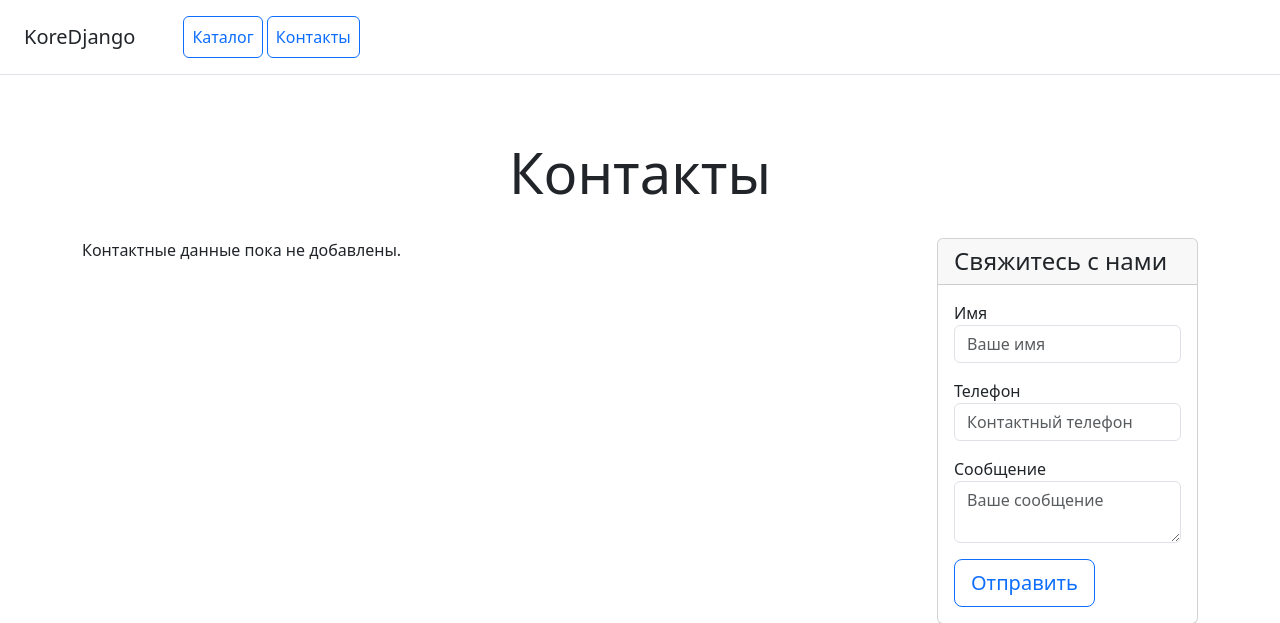
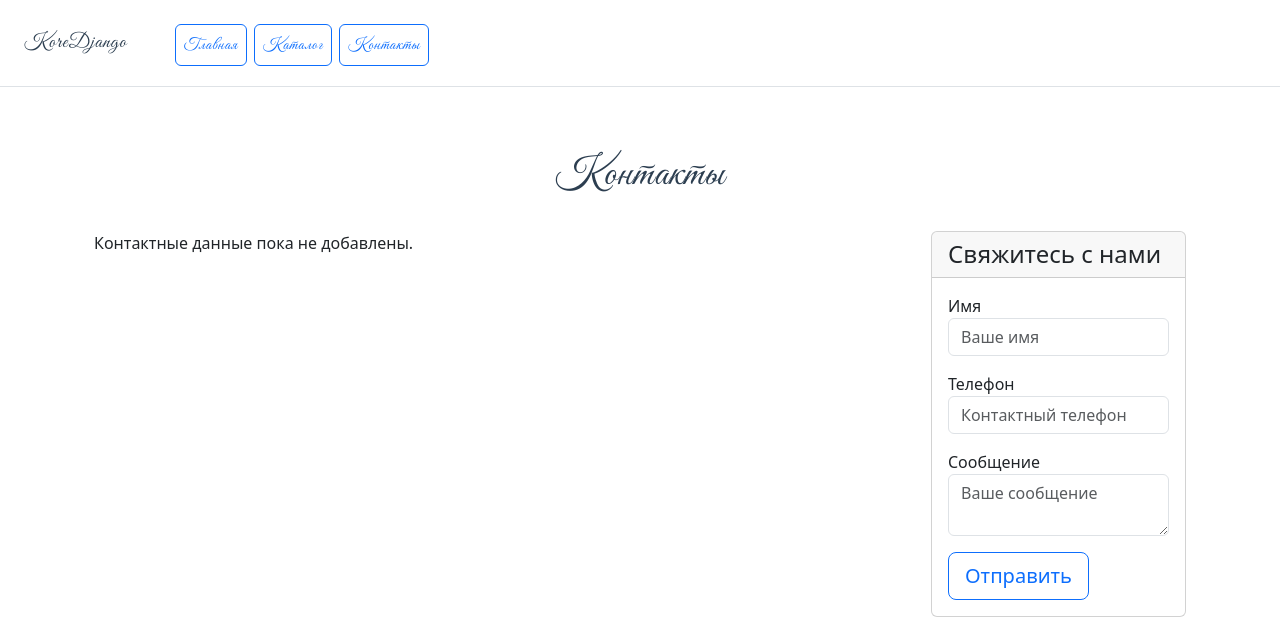
Before and after one commit to AndTiho/KoreDjango, a Django app: page /catalog/contacts/ in a window 1280 px wide. Shown: the top 623 px of the page. Run offline with Django 5.2, Linux system fonts and the light colour scheme; data that the repository does not hold is empty; some libraries are stand-ins or nearby versions.

Commit message:
well...hw 24 DONE without ** task

```diff
--- a/catalog/management/commands/add_products.py
+++ b/catalog/management/commands/add_products.py
@@ -21,7 +21,7 @@ class Command(BaseCommand):
             {'product_name': 'PlayStation 5', 'description': 'Игровая приставка от Японии', 'category':category,
              'price':999, 'product_image': 'photos/PS5.jpg'},
             {'product_name': 'XBox', 'description': 'Игровая приставка от Америки', 'category': category,
-             'price': 799}
+             'price':799, 'product_image': 'photos/XB.jpg'}
         ]
 
         for product_data in products:
--- a/catalog/templates/catalog/base.html
+++ b/catalog/templates/catalog/base.html
@@ -16,36 +16,7 @@
 <div class="container">
     {% block content %}{% endblock %}
 
-    <footer class="pt-4 my-md-5 pt-md-5 border-top">
-        <div class="row">
-            <div class="col-12 col-md">
-                KoreDjango
-                <small class="d-block mb-3 text-muted">&copy; 2025</small>
-            </div>
-            <div class="col-6 col-md">
-                <h5>Категории</h5>
-                <ul class="list-unstyled text-small">
-                    <li><a class="text-muted" href="#">Рассылки</a></li>
-                    <li><a class="text-muted" href="#">Телеграм боты</a></li>
-                    <li><a class="text-muted" href="#">Полезные утилиты</a></li>
-                    <li><a class="text-muted" href="#">Веб-приложения</a></li>
-                    <li><a class="text-muted" href="#">Микросервисы</a></li>
-                </ul>
-            </div>
-            <div class="col-6 col-md">
-                <h5>Дополнительно</h5>
-                <ul class="list-unstyled text-small">
-                    <li><a class="text-muted" href="#">Мы пишем</a></li>
-                </ul>
-            </div>
-            <div class="col-6 col-md">
-                <h5>О нас</h5>
-                <ul class="list-unstyled text-small">
-                    <li><a class="text-muted" href="/contacts/">Контакты</a></li>
-                </ul>
-            </div>
-        </div>
-    </footer>
+    {% include 'catalog/footer.html' %}
 </div>
 <!-- Подключите статичеcкие файлы со скриптами Bootstrap -->
 <script src="/static/js/bootstrap.bundle.mini.js"></script>
--- a/catalog/templates/catalog/contacts.html
+++ b/catalog/templates/catalog/contacts.html
@@ -1,24 +1,11 @@
-<!doctype html>
-<html lang="en">
-<head>
-    <meta charset="utf-8">
-    <meta name="viewport" content="width=device-width, initial-scale=1">
-    <title>KoreDjango</title>
-    <link href="/static/css/bootstrap.min.css" rel="stylesheet">
-    <link href="/static/bootstrap-icons/bootstrap-icons.mini.css" rel="stylesheet">
-    <!-- Подключите статичеcкие файлы со стилями Bootstrap -->
-</head>
-<body>
-<div class="d-flex flex-column flex-md-row align-items-center p-3 px-md-4 mb-3 bg-white border-bottom box-shadow">
-    <h5 class="my-0 mr-md-auto font-weight-normal">KoreDjango</h5>
-    <nav class="ms-5">
-        <a class="p-2 btn btn-outline-primary" href="/">Каталог</a>
-        <a class="p-2 btn btn-outline-primary" href="/contacts/">Контакты</a>
-    </nav>
-</div>
+{% extends 'catalog/base.html' %}
+
+{% block title %}Главная страница{% endblock %}
+
+{% block content %}
 
 <div class="pricing-header px-3 py-3 pt-md-5 pb-md-4 mx-auto text-center">
-    <h1 class="display-4">Контакты</h1>
+    <h1 class="display-4 great-vibes-regular fs-1">Контакты</h1>
 </div>
 
 <div class="container">
@@ -73,40 +60,4 @@
             </div>
         </div>
     </div>
-
-    <footer class="pt-4 my-md-5 pt-md-5 border-top">
-        <div class="row">
-            <div class="col-12 col-md">
-                KoreDjango
-                <small class="d-block mb-3 text-muted">&copy; 2025</small>
-            </div>
-            <div class="col-6 col-md">
-                <h5>Категории</h5>
-                <ul class="list-unstyled text-small">
-                    <li><a class="text-muted" href="#">Рассылки</a></li>
-                    <li><a class="text-muted" href="#">Телеграм боты</a></li>
-                    <li><a class="text-muted" href="#">Полезные утилиты</a></li>
-                    <li><a class="text-muted" href="#">Веб-приложения</a></li>
-                    <li><a class="text-muted" href="#">Микросервисы</a></li>
-                </ul>
-            </div>
-            <div class="col-6 col-md">
-                <h5>Дополнительно</h5>
-                <ul class="list-unstyled text-small">
-                    <li><a class="text-muted" href="#">Мы пишем</a></li>
-                </ul>
-            </div>
-            <div class="col-6 col-md">
-                <h5>О нас</h5>
-                <ul class="list-unstyled text-small">
-                    <li><a class="text-muted" href="/contacts/">Контакты</a></li>
-                </ul>
-            </div>
-        </div>
-    </footer>
-</div>
-
-<!-- Подключите статичеcкие файлы со скриптами Bootstrap -->
-<script src="/static/js/bootstrap.bundle.mini.js"></script>
-</body>
-</html>
+{% endblock %}
--- /dev/null
+++ b/catalog/templates/catalog/footer.html
@@ -0,0 +1,30 @@
+    <footer class="pt-4 my-md-5 pt-md-5 border-top">
+        <div class="row">
+            <div class="col-12 col-md">
+                KoreDjango
+                <small class="d-block mb-3 text-muted">&copy; 2025</small>
+            </div>
+            <div class="col-6 col-md">
+                <h5>Категории</h5>
+                <ul class="list-unstyled text-small">
+                    <li><a class="text-muted" href="#">Рассылки</a></li>
+                    <li><a class="text-muted" href="#">Телеграм боты</a></li>
+                    <li><a class="text-muted" href="#">Полезные утилиты</a></li>
+                    <li><a class="text-muted" href="#">Веб-приложения</a></li>
+                    <li><a class="text-muted" href="#">Микросервисы</a></li>
+                </ul>
+            </div>
+            <div class="col-6 col-md">
+                <h5>Дополнительно</h5>
+                <ul class="list-unstyled text-small">
+                    <li><a class="text-muted" href="#">Мы пишем</a></li>
+                </ul>
+            </div>
+            <div class="col-6 col-md">
+                <h5>О нас</h5>
+                <ul class="list-unstyled text-small">
+                    <li><a class="text-muted" href="/contacts/">Контакты</a></li>
+                </ul>
+            </div>
+        </div>
+    </footer>
--- a/catalog/templates/catalog/header.html
+++ b/catalog/templates/catalog/header.html
@@ -1,8 +1,8 @@
 <header>
-    <div class="d-flex flex-column flex-md-row align-items-center p-3 px-md-4 mb-3 bg-white border-bottom box-shadow">
+    <div class="d-flex flex-column flex-md-row align-items-center p-3 px-md-4 mb-3 bg-white border-bottom box-shadow great-vibes-regular">
         <h5 class="my-0 mr-md-auto font-weight-normal" >KoreDjango</h5>
         <nav class="ms-5">
-            <a class="p-2 btn btn-outline-primary" href="{% url 'catalog:contacts' %}">Главная</a>
+            <a class="p-2 btn btn-outline-primary" href="{% url 'catalog:home' %}">Главная</a>
             <a class="p-2 btn btn-outline-primary" href="/">Каталог</a>
             <a class="p-2 btn btn-outline-primary" href="{% url 'catalog:contacts' %}">Контакты</a>
         </nav>
```
Also changed, not shown: catalog/templates/catalog/home.html (+4 -3 lines), catalog/templates/catalog/product_detail.html (+25 -13 lines).
